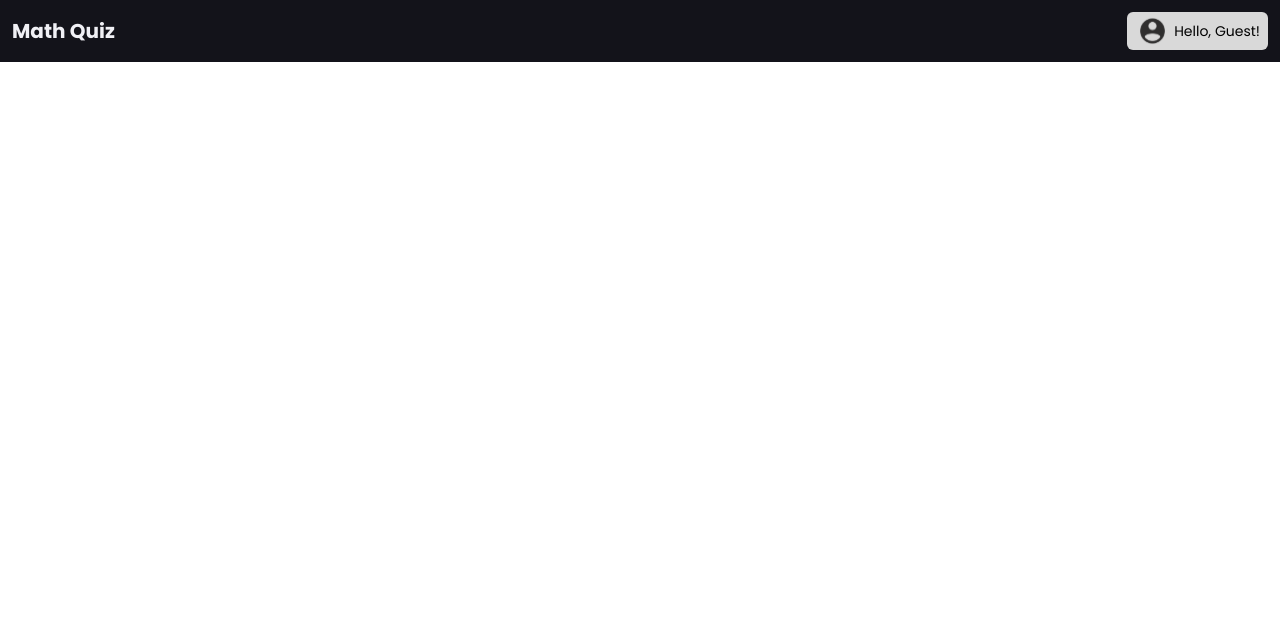
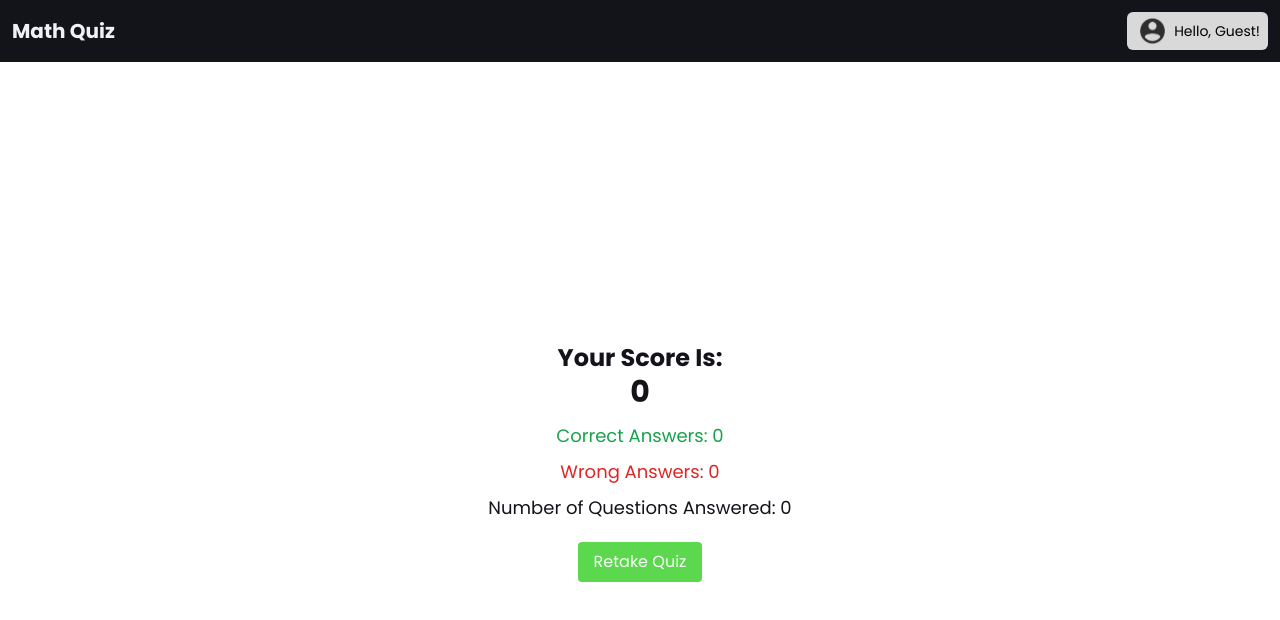
Before and after one commit to hildazaqya/mathquiz, a React (Vite) app: page /results in a window 1280 px wide. Shown: the top 620 px of the page. Built offline with nearby package versions, Linux system fonts and the light colour scheme.

Commit message:
fixing bug

```diff
--- a/src/components/Quiz.jsx
+++ b/src/components/Quiz.jsx
@@ -10,7 +10,9 @@ async function getData() {
 
 function Quiz() {
     const [dataQuiz, setDataQuiz] = useState([]);
-    const [selectedAnswer, setSelectedAnswer] = useState({});
+    const [selectedAnswer, setSelectedAnswer] = useState(
+        JSON.parse(localStorage.getItem("selectedAnswer")) || {}
+    );
     const { questionNumber } = useParams();
     const navigate = useNavigate();
     const questionIndex = parseInt(questionNumber);
@@ -18,15 +20,15 @@ function Quiz() {
     useEffect(() => {
         async function fetchData() {
             const quizData = await getData();
-            setDataQuiz(
-                quizData.results.map((question) => ({
+            const processedData = quizData.results.map((question) => ({
                 ...question,
                 answers: shuffleAnswers([
                     ...question.incorrect_answers,
                     question.correct_answer,
                 ]),
-                }))
-            );
+            }));
+            setDataQuiz(processedData);
+            localStorage.setItem("dataQuiz", JSON.stringify(processedData));
         }
         fetchData();
     }, []);
@@ -40,15 +42,24 @@ function Quiz() {
     };
 
     const handleAnswerClick = (answerIndex) => {
-        setSelectedAnswer((prevSelected) => ({
+        const selectedValue = dataQuiz[questionIndex].answers[answerIndex];
+
+        setSelectedAnswer((prevSelected) => {
+          const updatedSelection = {
             ...prevSelected,
-            [questionIndex]: answerIndex,
-        }));
+            [questionIndex]: selectedValue,
+          };
+
+          localStorage.setItem("selectedAnswer", JSON.stringify(updatedSelection));
+          return updatedSelection;
+        });
       };
 
     const handleNextQuestion = () => {
         if (questionIndex < dataQuiz.length - 1) {
             navigate(`/quiz/${questionIndex + 1}`)
+        } else {
+            navigate("/results");
         }
     };
 
@@ -56,6 +67,14 @@ function Quiz() {
         if (questionIndex > 0) {
             navigate(`/quiz/${questionIndex - 1}`)
         }
+    };
+
+    const handleSubmit = () => {
+        navigate("/results");
+    }
+
+    const handleTimeUp = () => {
+        navigate("/results");
     };
 
     if (!dataQuiz.length) {
@@ -66,9 +85,11 @@ function Quiz() {
     const answers = currentQuestion.answers;
     return (
         <div className="flex flex-col items-center h-screen w-full px-[50px]">
-            <Timer />
-            <div className="p-3">
-                <h3 className="font-semibold text-accent text-3xl">Questions {questionNumber} </h3>
+            <Timer
+                handleTimeUp={handleTimeUp}
+            />
+            <div className="p-3 w-[500px]">
+                <h3 className="font-semibold text-accent text-3xl">Questions {questionIndex + 1} </h3>
                 <p className="text-base mt-2 text-accent">
                     {currentQuestion.question}
                 </p>
@@ -77,7 +98,7 @@ function Quiz() {
                         <button
                             key={index}
                             className={`flex flex-row gap-3 items-center py-2 px-3
-                                        rounded-md cursor-pointer transition-colors duration 200 ${selectedAnswer[questionIndex] === index
+                                        rounded-md cursor-pointer transition-colors duration 200 ${selectedAnswer[questionIndex] === answer
                                     ? "bg-green-500"
                                     : "bg-gray-500"
                                 }`}
@@ -96,20 +117,28 @@ function Quiz() {
                     >
                         Previous Question
                     </button>
+                    {questionIndex === dataQuiz.length - 1 ? (
+                        <button
+                            className="font-semibold text-base bg-blue-700 text-white px-4 py-2 rounded"
+                            onClick={handleSubmit}
+                        >
+                            Submit
+                        </button>
+                    ) : (
                         <button
                             className="font-semibold text-base"
                             onClick={handleNextQuestion}
-                        disabled={questionIndex === dataQuiz.length - 1}
                         >
                             Next Question
                         </button>
+                    )}
+                </div>
             </div>
             <TotalQuestions
                     totalQuestions={dataQuiz.length}
                     answeredQuestions={selectedAnswer}
                 />
         </div>
-        </div>
     );
 }
 
--- /dev/null
+++ b/src/components/Results.jsx
@@ -0,0 +1,43 @@
+import React from "react";
+import { useNavigate } from "react-router-dom";
+
+function Results() {
+  const navigate = useNavigate();
+  const selectedAnswer = JSON.parse(localStorage.getItem("selectedAnswer")) || {};
+  const dataQuiz = JSON.parse(localStorage.getItem("dataQuiz")) || [];
+
+  const correctAnswers = dataQuiz.filter((question, index) => {
+    const userAnswer = selectedAnswer[index];
+    if (!userAnswer || !question.answers) {
+      return false;
+    }
+
+    const isCorrect = question.correct_answer === userAnswer;
+    console.log(`Question ${index + 1}: Correct: ${question.correct_answer}, User: ${userAnswer}, Correct: ${isCorrect}`); // Debug
+    return isCorrect;
+  }).length;
+
+  const totalQuestions = dataQuiz.length;
+  const wrongAnswers = totalQuestions - correctAnswers;
+
+  return (
+    <div className="flex flex-col items-center justify-center h-screen w-full px-[50px]">
+      <h2 className="font-semibold text-accent text-2xl">Your Score Is:</h2>
+      <h2 className="font-semibold text-accent text-3xl">{correctAnswers * 10}</h2>
+      <p className="text-lg text-green-600 mt-3">Correct Answers: {correctAnswers}</p>
+      <p className="text-lg mt-2 text-red-600">Wrong Answers: {wrongAnswers}</p>
+      <p className="text-lg mt-2 text-accent">Number of Questions Answered: {totalQuestions}</p>
+      <button
+        className="mt-5 px-4 py-2 bg-success text-white rounded"
+        onClick={() => {
+          localStorage.clear();
+          navigate("/quiz/0");
+        }}
+      >
+        Retake Quiz
+      </button>
+    </div>
+  );
+}
+
+export default Results;
--- a/src/components/Timer.jsx
+++ b/src/components/Timer.jsx
@@ -22,6 +22,9 @@ const Timer = () => {
             (minutes > 9 ? minutes : "0" + minutes) + ":" +
             (seconds > 9 ? seconds : "0" + seconds)
         );
+    } else {
+        if (timerRef.current) clearInterval(timerRef.current);
+        handleTimeUp();
     }
    };
 
--- a/src/components/TotalQuestions.jsx
+++ b/src/components/TotalQuestions.jsx
@@ -3,13 +3,13 @@ import { Link } from 'react-router-dom';
 
 function TotalQuestions({totalQuestions, answeredQuestions}) {
     return (
-        <div className='w-full flex flex-col justify-start gap-y-2 mt-6'>
+        <div className='w-[500px] flex flex-wrap flex-col justify-start gap-y-2 mt-6'>
             <div className='flex flex-row gap-2 items-center'>
                 {Array.from({ length: totalQuestions }, (_, index) => (
                     <Link
                     key={index}
                     to={`/quiz/${index}`}
-                    className={`p-3 w-1/3 text-center text-base text-neutral gap-1 font-bold rounded-lg
+                    className={`p-3 w-1/2 text-center text-base text-neutral gap-1 font-bold rounded-lg
                     ${answeredQuestions[index] !== undefined
                         ? "bg-success"
                         : "bg-secondary"
--- a/src/index.jsx
+++ b/src/index.jsx
@@ -6,6 +6,7 @@ import Register from "./components/Register";
 import Home from "./components/Home";
 import Navbar from "./components/Navbar";
 import Quiz from "./components/Quiz";
+import Results from "./components/Results";
 import "./index.css";
 import { Navigate } from "react-router-dom";
 
@@ -20,6 +21,7 @@ function App() {
         <Route path="/home" element={<Home />} />
         <Route path="/quiz" element={<Navigate to="/quiz/1" />} />
         <Route path="/quiz/:questionNumber" element={<Quiz />} />
+        <Route path="/results" element={<Results />} />
       </Routes>
     </Router>
   );
```
Lines whose indentation alone changed are shown as unchanged.
